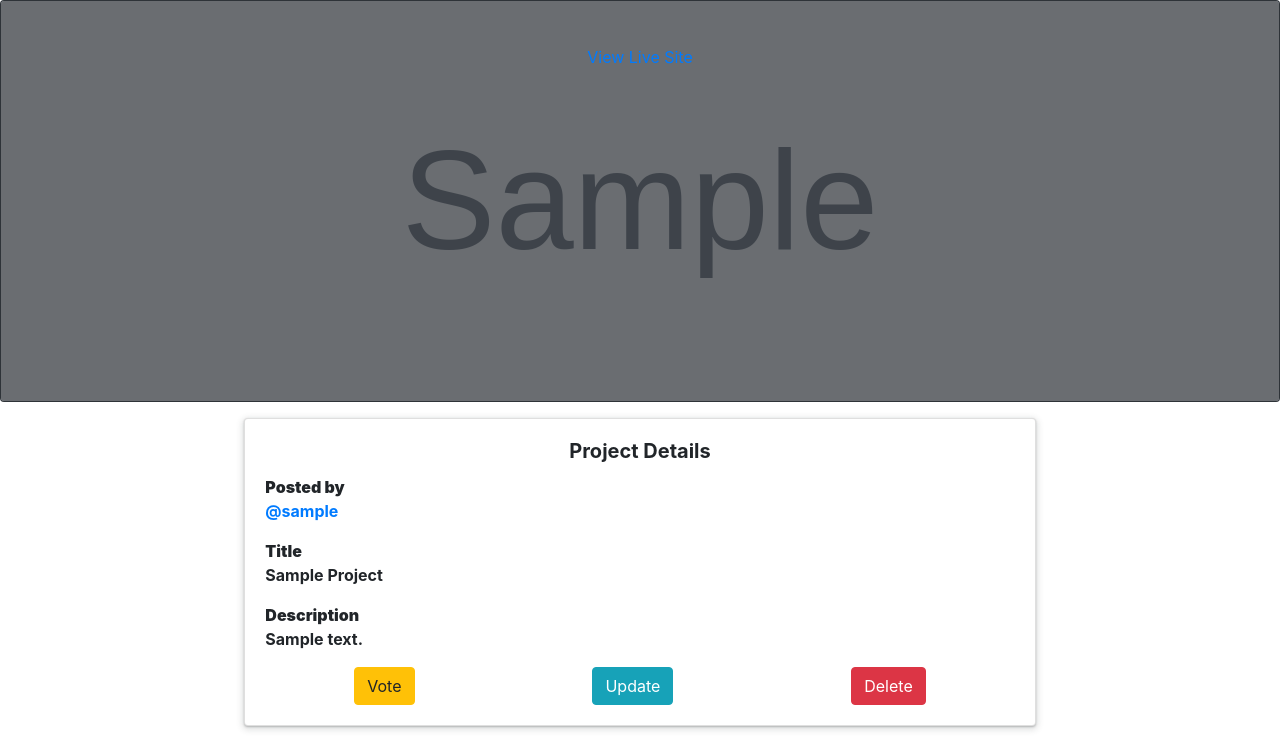
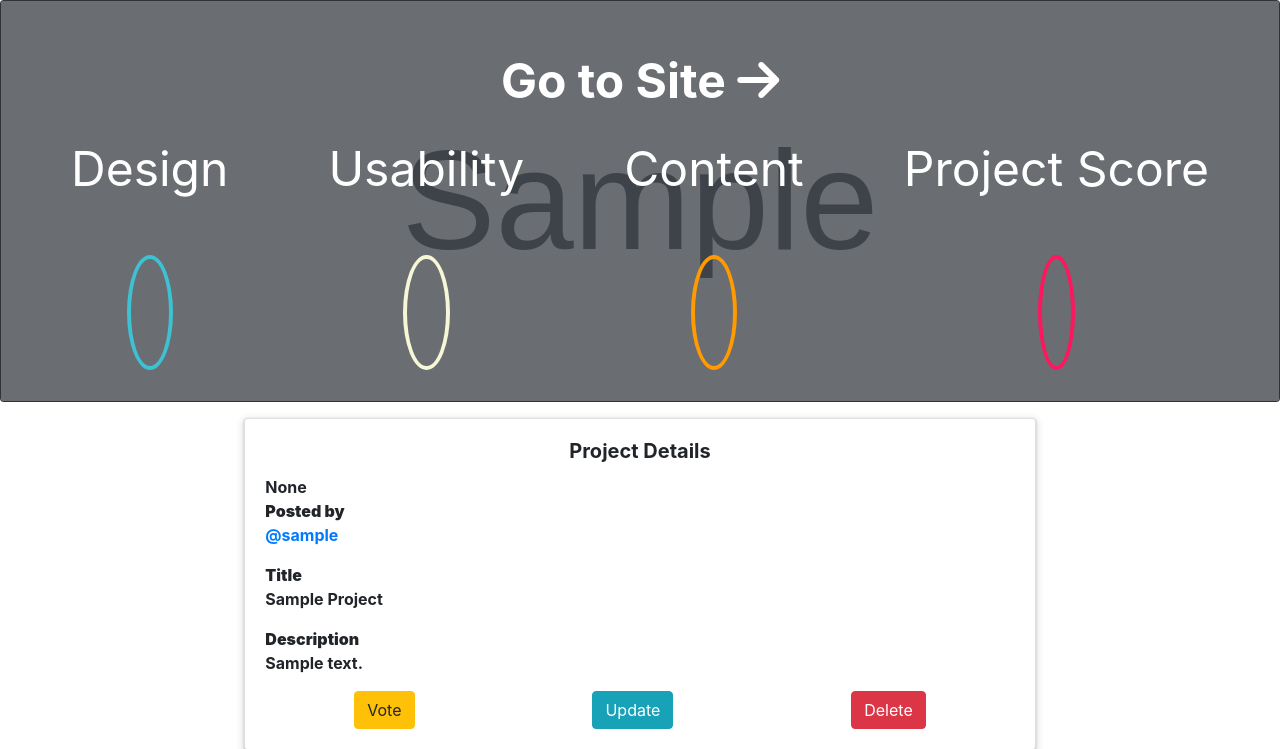
Before and after one commit to JoyWambui/Developer-Awards, a Django app: page /projects/1/ in a window 1280 px wide. Shown: the part 126-875 px from the top of the page. Run offline with Django 4.2, Linux system fonts and the light colour scheme; tables that the repository leaves empty hold one stand-in row (values such as "Sample post"); grey boxes marked "Sample" are stand-in pictures; some libraries are stand-ins or nearby versions.

Commit message:
Display project overall scores

```diff
--- a/awards/templates/awards/profile_list.html
+++ b/awards/templates/awards/profile_list.html
@@ -20,7 +20,7 @@
                     {%endif%}
                 </div>
                 <div class="card-body text-center">
-                    <h5 class="card-title"> <a href="#"><strong>@{{profile.user.username}}</strong></a>
+                    <h5 class="card-title"> <a href="{%url 'profile' pk=profile.pk%}"><strong>@{{profile.user.username}}</strong></a>
                     </h5>
                 </div>
             </div>
--- a/awards/templates/awards/project_detail.html
+++ b/awards/templates/awards/project_detail.html
@@ -5,7 +5,7 @@
 <link rel="stylesheet" href="{% static 'css/project_detail.css' %}">
 {% endblock %}
 {% block content %}
-<div class="card bg-dark text-white">
+<div class="card bg-dark text-white" id="banner">
     {% if project.image %}
     <img class="card-img" src="{{ project.image.url }}" alt="{{project.title}}" />
     {%else%}
@@ -14,11 +14,21 @@
     {%endif%}
     <div class="card-img-overlay text-center">
         {%if project.link%}
-        <p class="card-text"><strong><br> </strong><a href="{{project.link}}" target="blank">View Live
-                Site</a></p>
+        <p class="card-text"><strong><br> </strong><a href="{{project.link}} " class="live" target="blank">Go to Site <i class="fa fa-arrow-right icon" aria-hidden="true"></i></a></p>
         {%else%}
-        <p><strong>Link to Live Site<br> </strong>Unavailable</p>
+        <p class="text-white"><strong>Link to Live Site<br> </strong>Unavailable</p>
         {%endif%}
+        <div class="row" id="totalVotes">
+            <div class="col-12">
+                <div id="totalVotes" class="d-flex justify-content-around align-items-center totalVotes flex-wrap">
+                    <p>Design <br><br><span class="voteDigits" style="color: #3EC1D3; border-color: #3EC1D3">{{total_design.design__avg|floatformat:2}}</span></p>
+                    <p>Usability <br><br><span class="voteDigits " style="color: #F6F7D7; border-color: #F6F7D7;">{{total_usability.usability__avg|floatformat:2}}</span></p>
+                    <p>Content <br><br><span class="voteDigits" style="color: #FF9A00; border-color: #FF9A00;">{{total_content.content__avg|floatformat:2}}</span></p>
+                    <p>Project Score <br><br><span class="voteDigits" id="total">{{total_score.score__avg|floatformat:2}}</span></p>
+                </div>
+            </div>
+        </div>
+
     </div>
 </div>
 <div class="container-fluid">
@@ -28,7 +38,7 @@
             <div class="card description">
                 <div class="card-body">
                     <h5 class="card-title text-center"><strong>Project Details </h5>
-
+                        {{total_design.design__avg}}
                     <p class="card-text"><strong>Posted by <br> </strong><a
                             href="{%url% profile pk=profile.author.id}">@{{project.author.username}}</a></p>
                     <p class="card-text"><strong>Title <br></strong>{{project.title|title}}</p>
--- a/awards/templates/awards/project_list.html
+++ b/awards/templates/awards/project_list.html
@@ -25,6 +25,7 @@
                             <h5 class="card-title"><strong>Posted by <br> </strong><a
                                     href="{%url% profile pk=profile.author.id}">@{{project.author.username}}</a></h5>
                             <p class="card-text"><strong>Title <br></strong>{{project.title|title}}</p>
+
                         </div>
                     </div>
                 </div>
--- a/awards/templates/navbar.html
+++ b/awards/templates/navbar.html
@@ -38,8 +38,8 @@
         </div>
     </nav>
     <nav class="navbar navbar-dark" style="background-color: #000">
-        <form action="{% url 'searchProject' %}" method="get" class="form-inline ">
-          <input class="form-control mr-sm-3" name='search' type="search" placeholder="Search Project Title" aria-label="Search">
+        <form action="{% url 'searchProject' %}" class="form-inline ">
+          <input class="form-control mr-sm-3" name='project' type="search" placeholder="Search Project Title" aria-label="Search">
           <button class="btn btn-outline-success my-0 my-sm-0" type="submit">Search</button>
         </form>
       </nav>
--- a/awards/templates/search_results.html
+++ b/awards/templates/search_results.html
@@ -9,6 +9,11 @@
     <div class="row align-items-center">
         <div class="col-sm-2"></div>
         <div class="col-sm-8 text-center">
+            {%if messages%}
+            {%for message in messages%}
+            <h1>{{message}}</h1>
+            {%endfor%}
+            {%endif%}
             <h1>Search Results:</h1>
             {% if project_list%}
             <h2>Found {{ project_list|length }} projects.</h2>
--- a/awards/views.py
+++ b/awards/views.py
@@ -1,9 +1,11 @@
+from audioop import avg
 from django.http import Http404, HttpResponseRedirect
 from django.shortcuts import redirect, render
 from django.contrib.auth import login, authenticate
 from django.urls import reverse, reverse_lazy
 from django.contrib import messages
 from django.contrib.auth.mixins import LoginRequiredMixin
+from django.db.models import Avg
 from django.views import generic
 from rest_framework.response import Response
 from rest_framework.views import APIView
@@ -13,6 +15,7 @@ from .serializer import ProfileSerializer,ProjectSerializer
 from .forms import SignUpForm
 from .permissions import IsAuthenticatedOrReadOnly
 from .models import  *
+
 
 def signup(request):
     '''View function that signs up a new user'''
@@ -41,8 +44,8 @@ def homepage(request):
 
 def search_results(request):
 
-    if 'search' in request.GET and request.GET["search"]:
-        search_term = request.GET.get("search")
+    if 'project' in request.GET and request.GET["project"]:
+        search_term = request.GET.get("project")
         project_list = Project.objects.filter(title__icontains=search_term)
         return render(request, 'search_results.html', {"project_list":project_list})
     else:
@@ -83,6 +86,9 @@ class ProjectCreateView(LoginRequiredMixin,generic.CreateView):
 
 class ProjectListView(generic.ListView):
     model=Project
+    def get_context_data(self,**kwargs):
+        context = super(ProjectListView,self).get_context_data(**kwargs)
+        return context
 
 
 class ProjectDetailView(generic.DetailView):
@@ -90,6 +96,11 @@ class ProjectDetailView(generic.DetailView):
     def get_context_data(self, **kwargs):
         context = super(ProjectDetailView, self).get_context_data(**kwargs)
         context['votes'] = Rate.objects.filter(rated_project=self.object.pk).all()
+        context['total_design'] = Rate.objects.filter(rated_project=self.object.pk).all().aggregate(Avg('design'))
+        context['total_usability'] = Rate.objects.filter(rated_project=self.object.pk).all().aggregate(Avg('usability'))
+        context['total_content'] = Rate.objects.filter(rated_project=self.object.pk).all().aggregate(Avg('content'))
+        context['total_score'] = Rate.objects.filter(rated_project=self.object.pk).all().aggregate(Avg('score'))
+        print(Rate.objects.filter(rated_project=self.object.pk).all().aggregate(Avg('score')))
         return context
 
 class ProjectUpdateView(generic.UpdateView):
--- a/static/css/project_detail.css
+++ b/static/css/project_detail.css
@@ -11,8 +11,10 @@ img{
     right: 0;
     top: 0;
     bottom: 0;
-    background: rgba(0, 0, 0, .5);
+    background: rgba(0, 0, 0, 0.5);
 }
+
+
 .description, .voteCard{
     margin: 1em;
     box-shadow: rgba(60, 64, 67, 0.3) 0px 1px 2px 0px, rgba(60, 64, 67, 0.15) 0px 2px 6px 2px;}
@@ -24,6 +26,39 @@ img{
     border-radius: 50%;
     margin: 1rem 0;
 }
+.totalVotes{
+    font-size: 3em;
+}
+
+.live{
+    font-size: 3rem;
+    font-weight: bold;
+    color: #fff;
+}
+.live:hover{
+    text-decoration: none;
+    font-size: 3.2rem;
+    color: #fff;
+}
+.live:visited{
+    text-decoration: none;
+    font-size: 3rem;
+    color: #fff;
+
+}
+.voteDigits{
+    border: 0.1em #fff solid;
+    border-radius: 50%;
+    padding: 0.5em 0.4em;
+    margin: 0.2em 0;
+    font-size: bold;
+}
+#total{
+    padding: 0.5em 0.3em;
+    color: #FF165D;
+    border-color: #FF165D;
+    margin-top: 0;
+}
 @media (max-width: 768px) {
     .voteCard{
         padding-left: 1rem;
```
